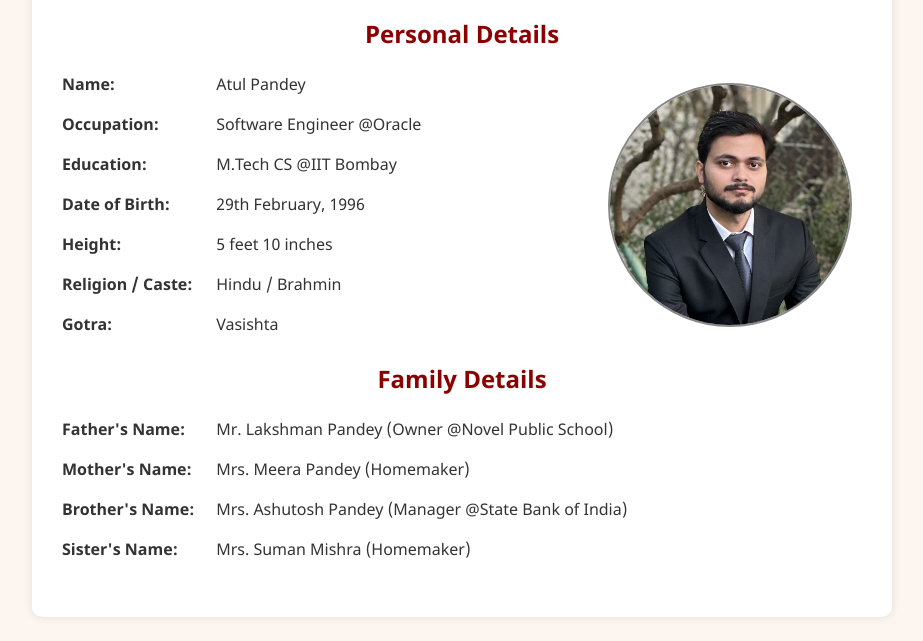
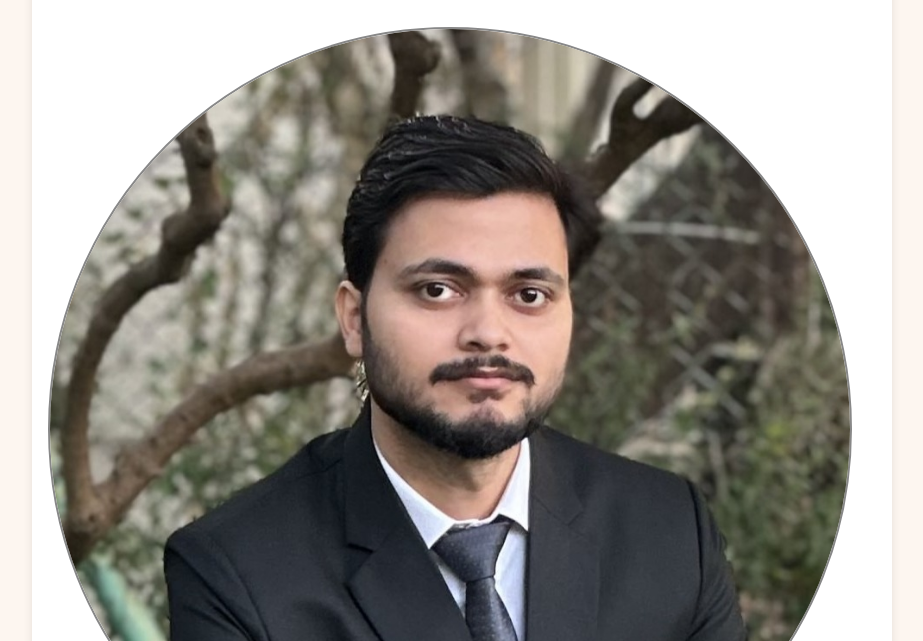
Before and after one commit to kumaratul2111/webpage, a plain HTML site: page index.html in a window 1280 px wide. Shown: the part 159-800 px from the top of the page, without its empty margins (178-1101 px from the left). Drawn offline with Linux system fonts and the light colour scheme.

Commit message:
Update index.html

```diff
--- a/index.html
+++ b/index.html
@@ -11,8 +11,8 @@
       color: #333;
     }
     .profile-pic {
-      width: 30%;        /* You can adjust the size */
-      height: 30%;
+      width: 100%;        /* You can adjust the size */
+      height: 100vh;
       border-radius: 50%;  /* Makes the image circular */
       float: right;        /* Floats the image to the right */
       margin: 10px;        /* Adds some spacing */
@@ -52,10 +52,10 @@
   <h1>श्री गणेशाय नमः</h1>
   <hr>
 
+  <img src="profile1.JPG" class="profile-pic">
 
   <div class="section">
     <h2>Personal Details</h2>
-    <img src="profile1.JPG" class="profile-pic">
     <p><span class="label">Name:</span> Atul Pandey</p>
     <p><span class="label">Occupation:</span> Software Engineer @Oracle</p>
     <p><span class="label">Education:</span> M.Tech CS @IIT Bombay</p>
```
